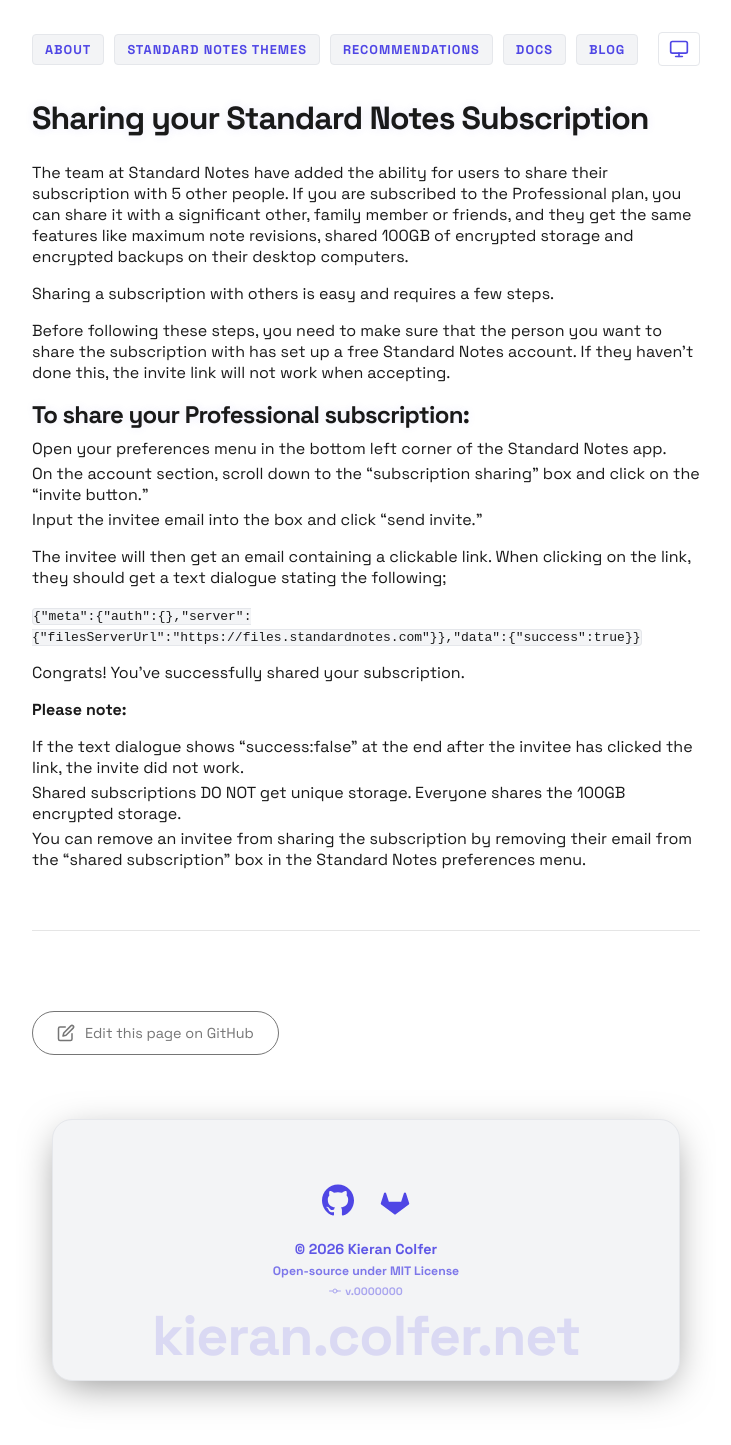
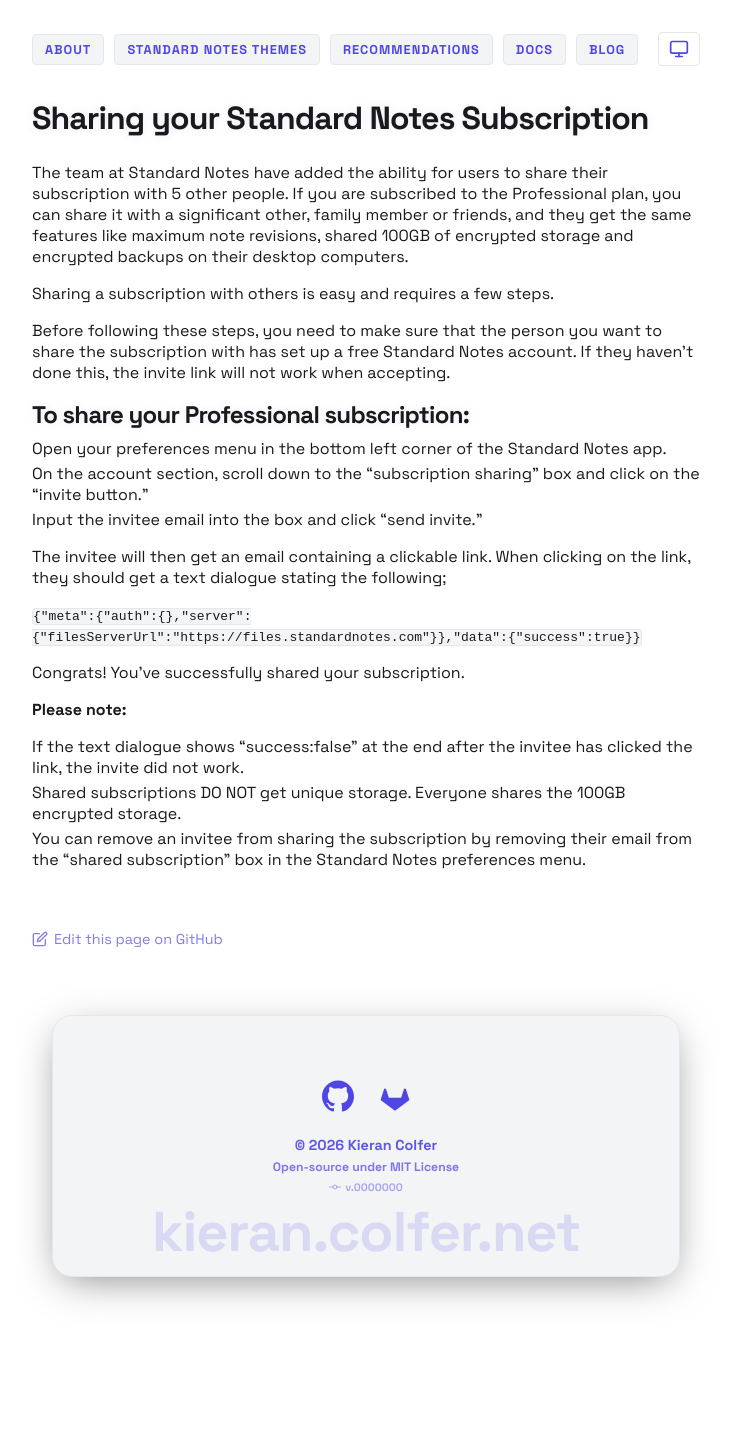
Before and after one commit to PASSK3YS/PASSK3YS.github.io, a Jekyll site: the page built from _docs/sharing-your-standard-notes-subscription.md, in a window 1280 px wide. Shown: the whole page, without its empty margins (274-1005 px from the left). Built offline with Jekyll 4.4.1, drawn with Linux system fonts in a browser that asks for light colours; after the commit the page ends 1341 px from its top, so only the background shows below that.

Commit message:
chore: revert docs edit improvement

```diff
--- a/_layouts/default.html
+++ b/_layouts/default.html
@@ -15,30 +15,6 @@
             document.documentElement.setAttribute('data-theme', savedTheme);
         }
     </script>
-
-    <style>
-        .edit-on-github {
-            display: inline-flex;
-            align-items: center;
-            gap: 10px;
-            margin-top: 60px;
-            padding: 12px 24px;
-            border: 1px solid currentColor;
-            border-radius: 50px; /* Pill shape */
-            text-decoration: none;
-            color: inherit;
-            font-size: 0.9em;
-            font-weight: 500;
-            opacity: 0.6;
-            transition: all 0.2s ease;
-        }
-
-        .edit-on-github:hover {
-            opacity: 1;
-            background-color: rgba(125, 125, 125, 0.1); /* Subtle background on hover */
-            transform: translateY(-2px); /* Slight lift */
-        }
-    </style>
 
     {% if page.description %}
     <meta name="description" content="{{ page.description }}">
@@ -79,10 +55,10 @@
         {{ content }}
 
         {% if page.collection == 'docs' %}
-        <div style="border-top: 1px solid var(--border-color, rgba(125,125,125,0.2)); margin-top: 60px; padding-top: 20px;">
-            <a href="https://github.com/PASSK3YS/PASSK3YS.github.io/edit/main/{{ page.path }}" target="_blank" class="edit-on-github">
-                <svg viewBox="0 0 24 24" width="18" height="18" stroke="currentColor" stroke-width="2" fill="none" stroke-linecap="round" stroke-linejoin="round"><path d="M11 4H4a2 2 0 0 0-2 2v14a2 2 0 0 0 2 2h14a2 2 0 0 0 2-2v-7"></path><path d="M18.5 2.5a2.121 2.121 0 0 1 3 3L12 15l-4 1 1-4 9.5-9.5z"></path></svg>
-                <span>Edit this page on GitHub</span>
+        <div class="edit-link" style="margin-top: 40px; border-top: 1px solid var(--border-color); padding-top: 20px; font-size: 0.9em; opacity: 0.7;">
+            <a href="https://github.com/PASSK3YS/PASSK3YS.github.io/edit/main/{{ page.path }}" target="_blank" style="text-decoration: none; display: inline-flex; align-items: center;">
+                <svg viewBox="0 0 24 24" width="16" height="16" stroke="currentColor" stroke-width="2" fill="none" stroke-linecap="round" stroke-linejoin="round" style="margin-right: 6px;"><path d="M11 4H4a2 2 0 0 0-2 2v14a2 2 0 0 0 2 2h14a2 2 0 0 0 2-2v-7"></path><path d="M18.5 2.5a2.121 2.121 0 0 1 3 3L12 15l-4 1 1-4 9.5-9.5z"></path></svg>
+                Edit this page on GitHub
             </a>
         </div>
         {% endif %}
```
